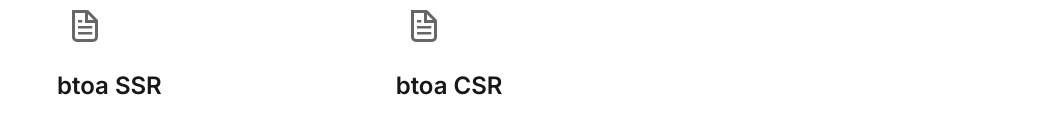
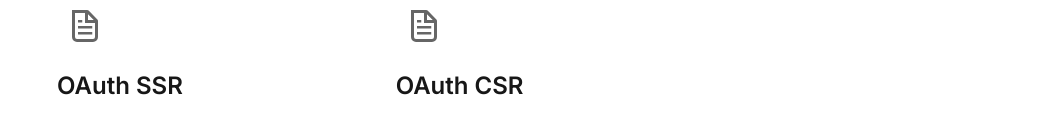
Before and after one commit to Kasui92/quria-playground, a Next.js app in the folder apps/nextjs/: page / in a window 1280 px wide. Shown: the part 299-432 px from the top of the page, without its empty margins (116-1163 px from the left). Built offline with nearby package versions, Linux system fonts and the light colour scheme.

Commit message:
feat: rename route into oauth

```diff
--- a/apps/nextjs/src/data/routes.ts
+++ b/apps/nextjs/src/data/routes.ts
@@ -7,15 +7,15 @@ interface Route {
 
 export const routes: Route[] = [
   {
-    title: "btoa SSR",
-    description: "Server-side rendering for OAuth with btoa",
-    path: "/btoa-ssr",
+    title: "OAuth SSR",
+    description: "Server-side rendering for OAuth",
+    path: "/oauth-ssr",
     icon: "/file.svg",
   },
   {
-    title: "btoa CSR",
-    description: "Client-side rendering for OAuth with btoa",
-    path: "/btoa-csr",
+    title: "OAuth CSR",
+    description: "Client-side rendering for OAuth",
+    path: "/oauth-csr",
     icon: "/file.svg",
   },
 ];
```
Also changed, not shown: apps/nextjs/src/app/oauth-csr/page.tsx (renamed from apps/nextjs/src/app/btoa-csr/page.tsx).
